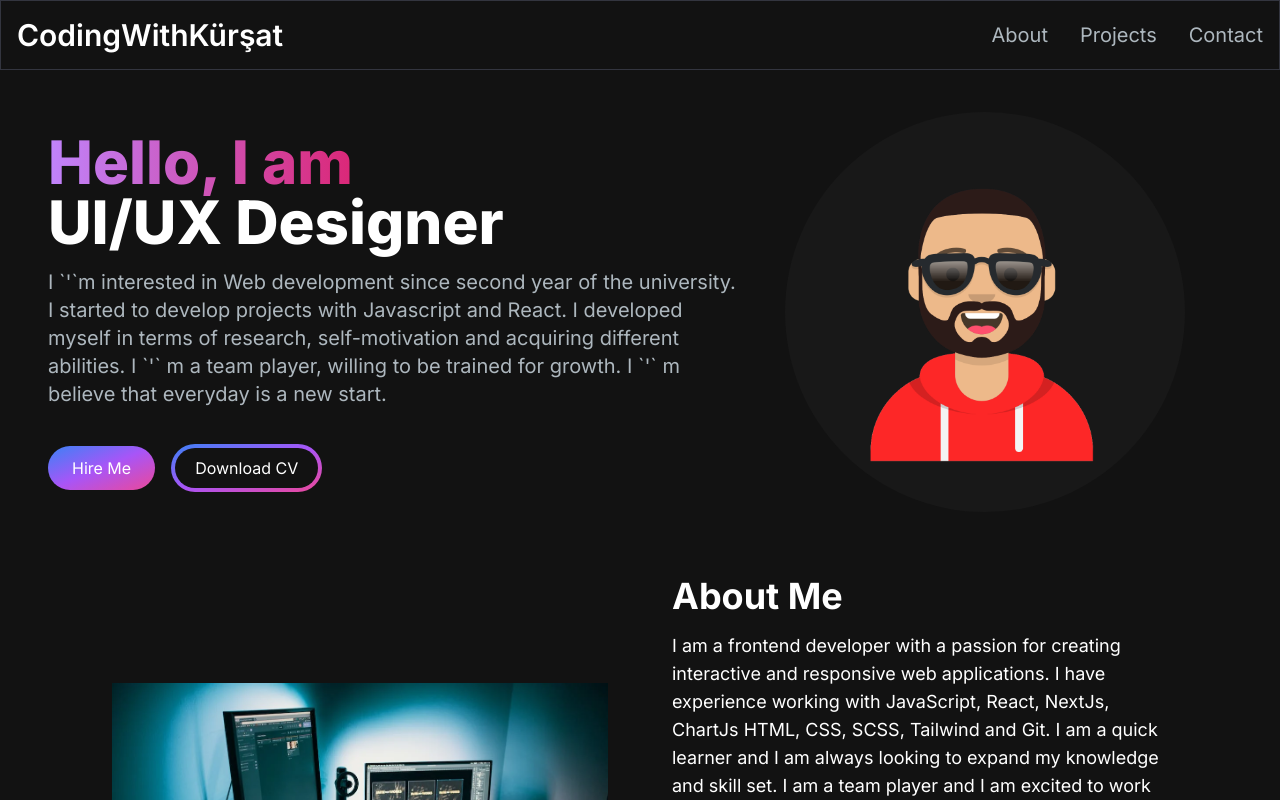
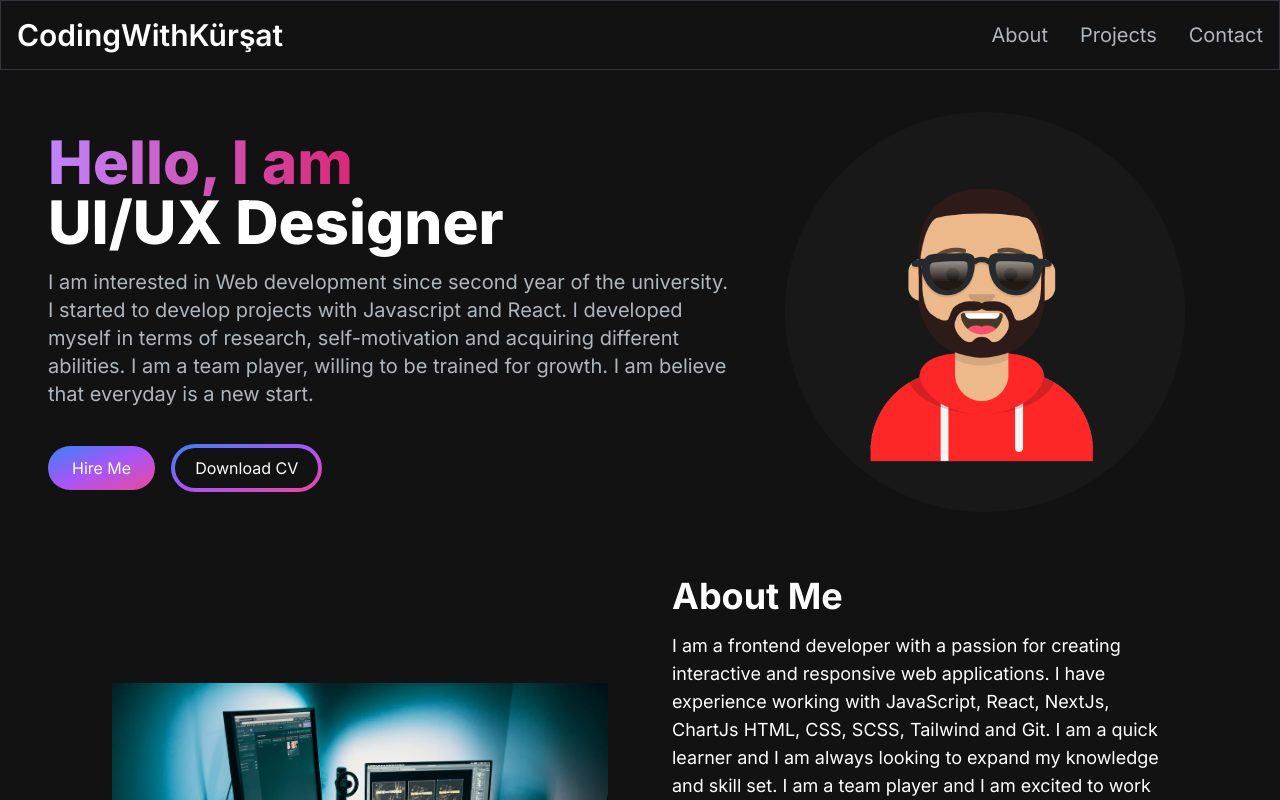
Before and after one commit to kursadsahin0/my_portfolio, a Next.js app: page / in a window 1280 px wide. Shown: the top 800 px of the page. Built offline with nearby package versions, Linux system fonts and the light colour scheme.

Commit message:
Update HeroSection.jsx

```diff
--- a/src/app/components/HeroSection.jsx
+++ b/src/app/components/HeroSection.jsx
@@ -34,7 +34,7 @@ const HeroSection = () => {
 
 
                     </h1>
-                    <p className='text-[#ADB7BE] sm:text-lg lg:text-xl mb-6 text-base '>I `&apos;`m interested in Web development since second year of the university. I started to develop projects with Javascript and React. I developed myself in terms of research, self-motivation and acquiring different abilities. I `&apos;` m a team player, willing to be trained for growth. I `&apos;` m believe that everyday is a new start.</p>
+                    <p className='text-[#ADB7BE] sm:text-lg lg:text-xl mb-6 text-base '>I am interested in Web development since second year of the university. I started to develop projects with Javascript and React. I developed myself in terms of research, self-motivation and acquiring different abilities. I am a team player, willing to be trained for growth. I am believe that everyday is a new start.</p>
                     <div>
                         <Link href='/contact' className='px-6 py-3 rounded-full mr-4 bg-gradient-to-br from-blue-500 via-purple-500 to-pink-500 hover:bg-slate-200 text-white w-full sm:w-fit'>Hire Me</Link>
                         <button className='px-1 py-1 rounded-full bg-gradient-to-br from-blue-500 via-purple-500 to-pink-500 hover:bg-slate-800 text-white  mt-3 w-full sm:w-fit'><span className='block bg-[#121212] hover:bg-slate-800 rounded-full px-5 py-2'>Download CV</span></button>
```
